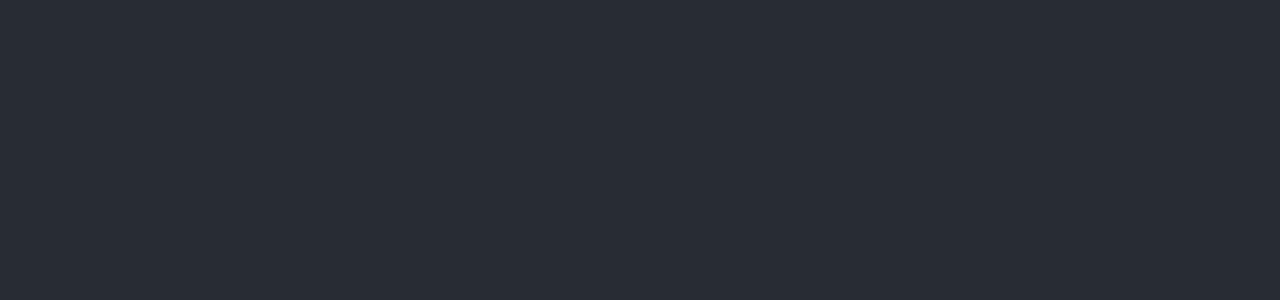
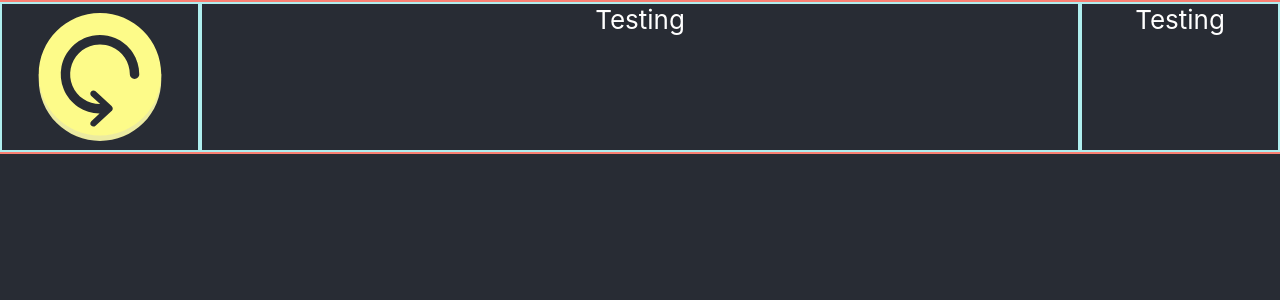
Before and after one commit to AustinB12/MBTA-Board, a React (Create React App) app: page / in a window 1280 px wide. Shown: the top 300 px of the page. Built offline with nearby package versions, Linux system fonts and the light colour scheme.

Commit message:
Starting Board Structure

```diff
--- a/src/App.css
+++ b/src/App.css
@@ -1,16 +1,9 @@
 .App {
   text-align: center;
-}
-
-.App-header {
   background-color: #282c34;
   height: 100vh;
   width: 100vw;
 
-  display: flex;
-  flex-direction: column;
-  align-items: center;
-  justify-content: center;
   font-size: calc(10px + 2vmin);
   color: white;
 }
--- a/src/App.js
+++ b/src/App.js
@@ -1,9 +1,11 @@
+import TopNav from "./comps/top-nav/topNav";
+
 import "./App.css";
 
 function App() {
   return (
     <div className="App">
-      <header className="App-header"></header>
+      <TopNav></TopNav>
     </div>
   );
 }
--- a/src/comps/board/board.js
+++ b/src/comps/board/board.js
@@ -1,4 +1,7 @@
 import React from "react";
+
+import "./board.css";
+
 const Board = () => {
   return <div className="board-wrapper"></div>;
 };
--- /dev/null
+++ b/src/comps/refresh-button/refresh-button.css
@@ -0,0 +1,13 @@
+.refresh-button-wrapper {
+  display: flex;
+  align-items: center;
+  justify-content: center;
+}
+
+.refresh-button-wrapper svg {
+  height: 128px;
+}
+
+.refresh-button-wrapper svg:hover {
+  cursor: pointer;
+}
--- /dev/null
+++ b/src/comps/refresh-button/refreshButton.js
@@ -0,0 +1,14 @@
+import React from "react";
+import { ReactComponent as Refresh } from "../../assets/Refresh-Button.svg";
+
+import "./refresh-button.css";
+
+const RefreshButton = () => {
+  return (
+    <div className="refresh-button-wrapper">
+      <Refresh></Refresh>
+    </div>
+  );
+};
+
+export default RefreshButton;
--- /dev/null
+++ b/src/comps/top-nav/topNav.css
@@ -0,0 +1,17 @@
+.topnav-wrapper {
+  width: 100vw;
+  height: 150px;
+
+  position: absolute; /* stay at the top */
+
+  border-top: 2px solid salmon;
+  border-bottom: 2px solid salmon;
+
+  display: grid;
+  grid-template-columns: 200px auto 200px;
+  grid-template-rows: 100%;
+}
+
+.topnav-wrapper > * {
+  border: 2px solid paleturquoise;
+}
--- /dev/null
+++ b/src/comps/top-nav/topNav.js
@@ -0,0 +1,15 @@
+import React from "react";
+import RefreshButton from "../refresh-button/refreshButton";
+
+import "./topNav.css";
+
+const TopNav = () => {
+  return (
+    <div className="topnav-wrapper">
+      <RefreshButton></RefreshButton>
+      <div>Testing</div>
+      <div>Testing</div>
+    </div>
+  );
+};
+export default TopNav;
```
